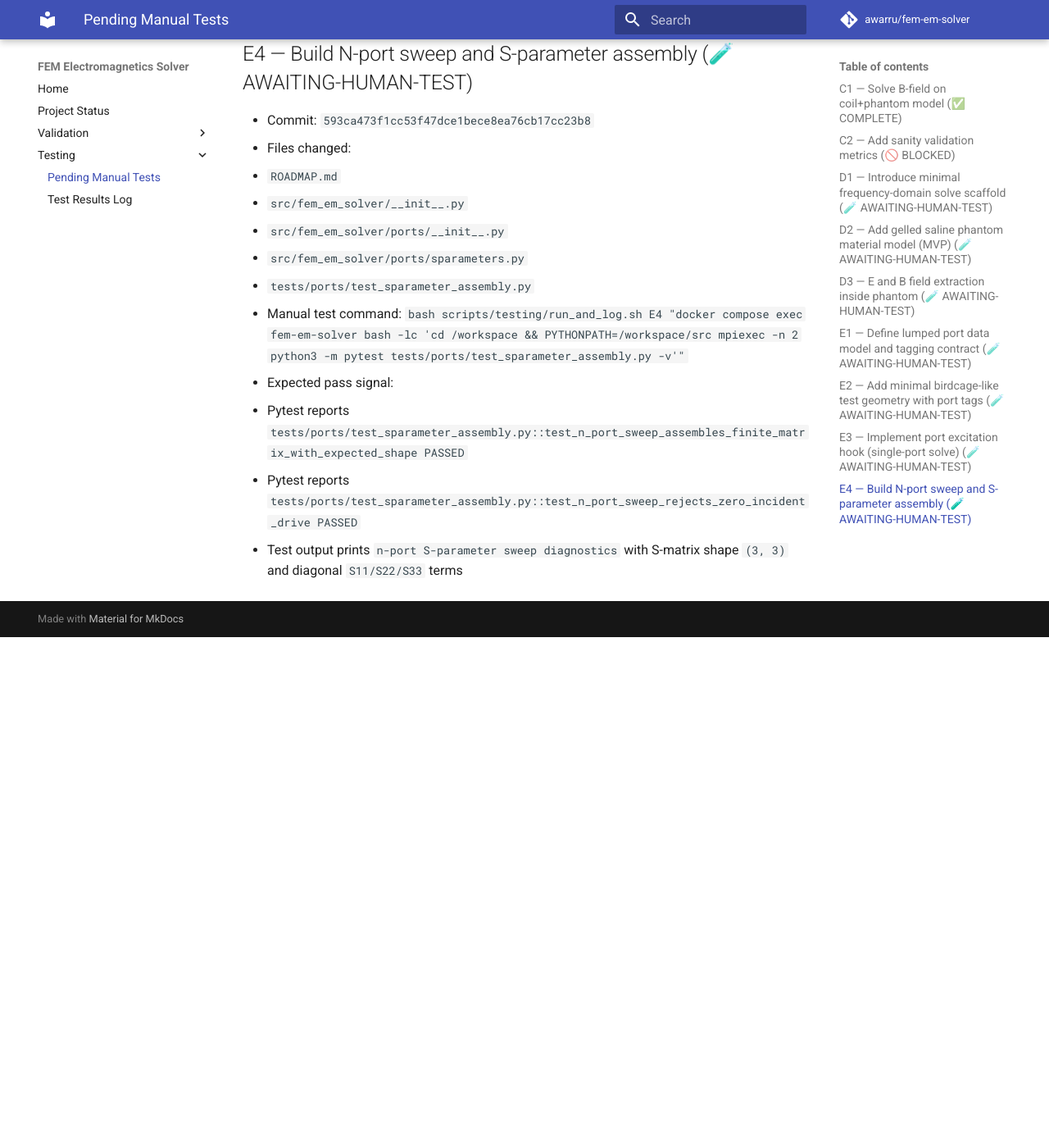
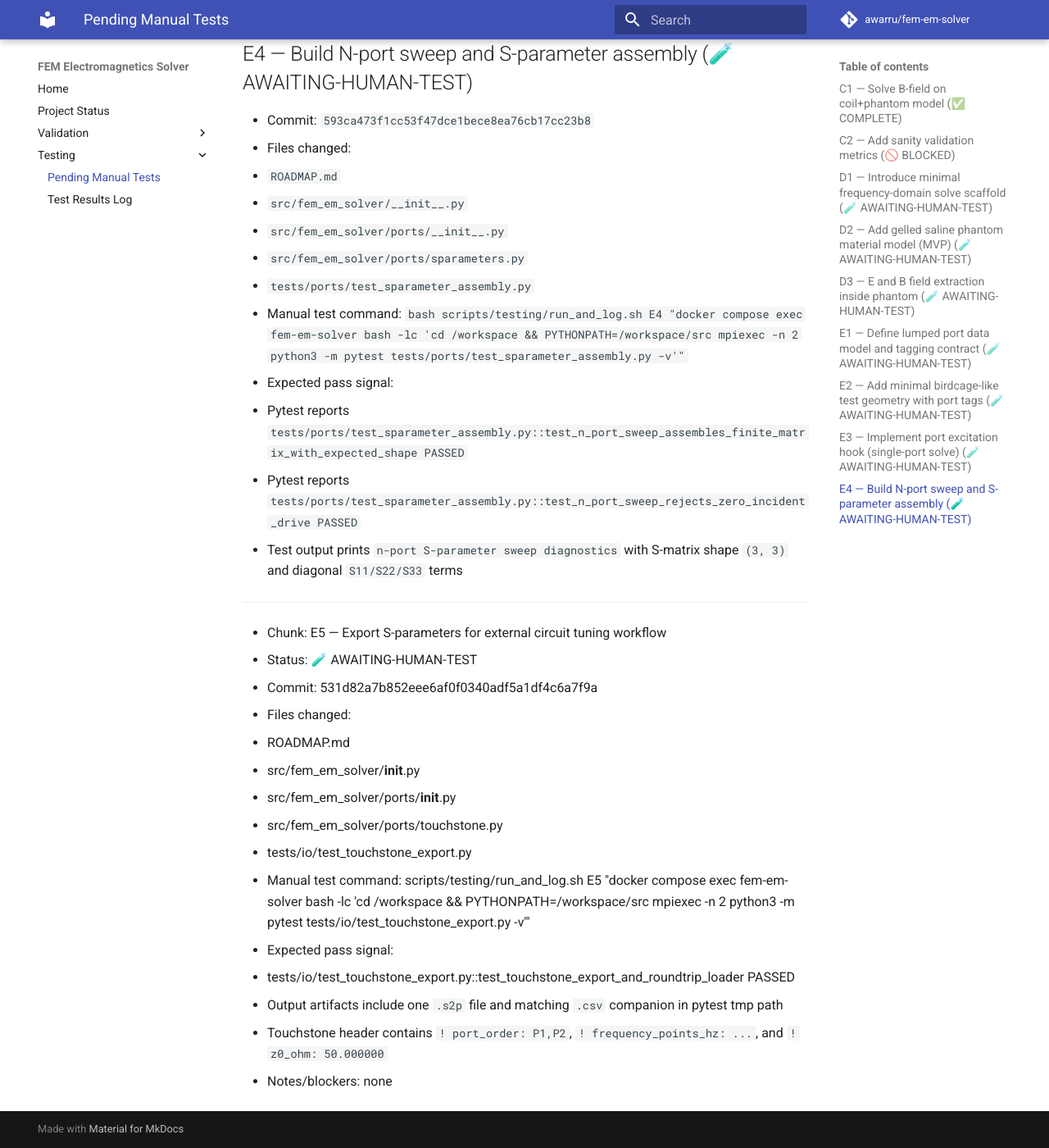
Before and after one commit to awarru/fem-em-solver, an MkDocs documentation site: the page built from docs/testing/pending-tests.md, in a window 1280 px wide and 1400 px high, scrolled down 5863 px. Shown: the whole window at 82% size. Built offline with MkDocs 1.6.1 and Material for MkDocs 9.7.7, drawn with Linux system fonts in a browser that asks for light colours; comment, search, counter and statistics services are not loaded; before the commit the page ends 6640 px from its top, so only the background shows below that.

Commit message:
Record E5 manual test handoff entry

```diff
--- a/docs/testing/pending-tests.md
+++ b/docs/testing/pending-tests.md
@@ -194,3 +194,21 @@ Optional helpers:
   - Pytest reports `tests/ports/test_sparameter_assembly.py::test_n_port_sweep_assembles_finite_matrix_with_expected_shape PASSED`
   - Pytest reports `tests/ports/test_sparameter_assembly.py::test_n_port_sweep_rejects_zero_incident_drive PASSED`
   - Test output prints `n-port S-parameter sweep diagnostics` with S-matrix shape `(3, 3)` and diagonal `S11/S22/S33` terms
+
+---
+
+- Chunk: E5 — Export S-parameters for external circuit tuning workflow
+- Status: 🧪 AWAITING-HUMAN-TEST
+- Commit: 531d82a7b852eee6af0f0340adf5a1df4c6a7f9a
+- Files changed:
+  - ROADMAP.md
+  - src/fem_em_solver/__init__.py
+  - src/fem_em_solver/ports/__init__.py
+  - src/fem_em_solver/ports/touchstone.py
+  - tests/io/test_touchstone_export.py
+- Manual test command: scripts/testing/run_and_log.sh E5 "docker compose exec fem-em-solver bash -lc 'cd /workspace && PYTHONPATH=/workspace/src mpiexec -n 2 python3 -m pytest tests/io/test_touchstone_export.py -v'"
+- Expected pass signal:
+  - tests/io/test_touchstone_export.py::test_touchstone_export_and_roundtrip_loader PASSED
+  - Output artifacts include one `.s2p` file and matching `.csv` companion in pytest tmp path
+  - Touchstone header contains `! port_order: P1,P2`, `! frequency_points_hz: ...`, and `! z0_ohm: 50.000000`
+- Notes/blockers: none
```
